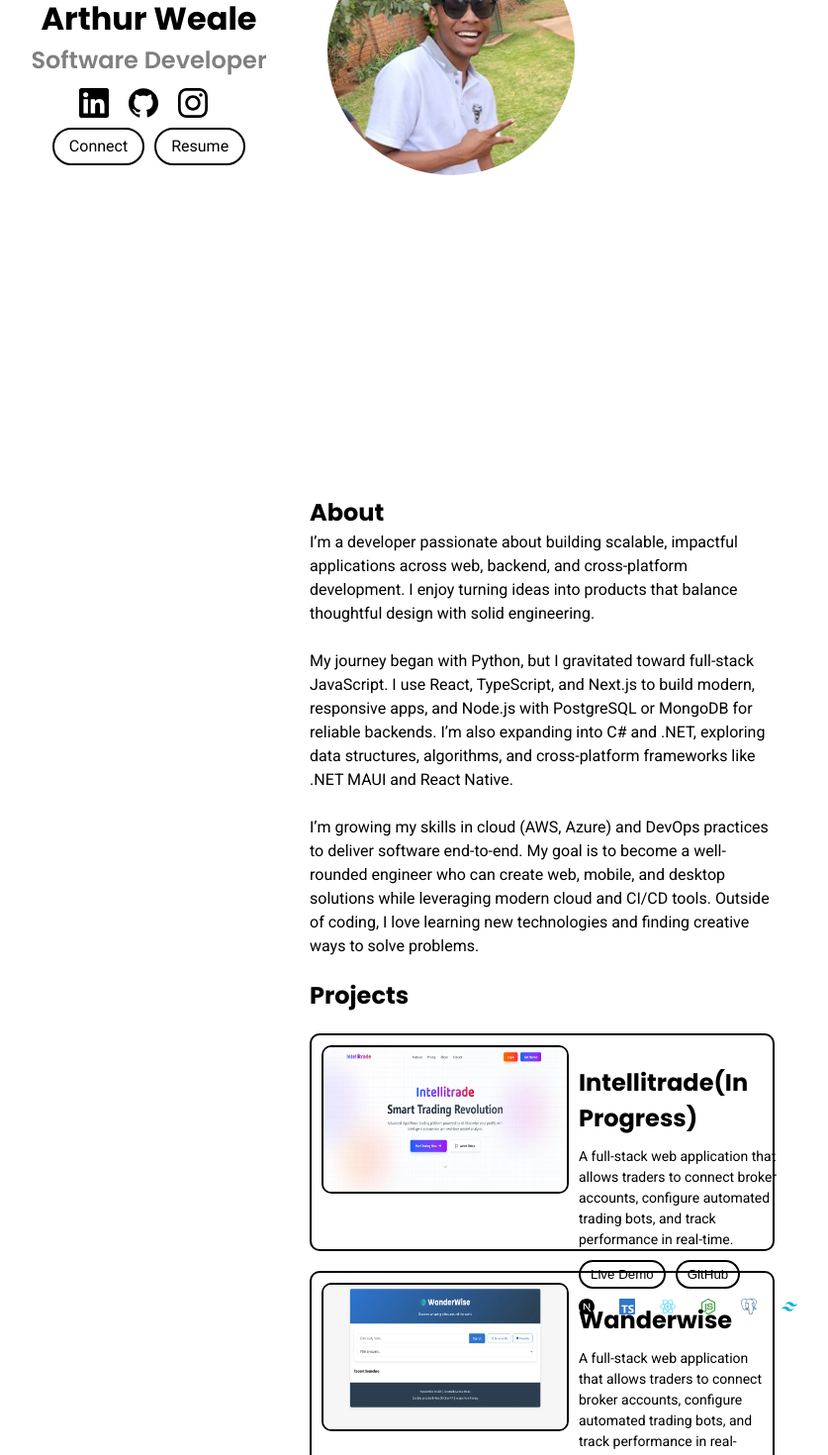
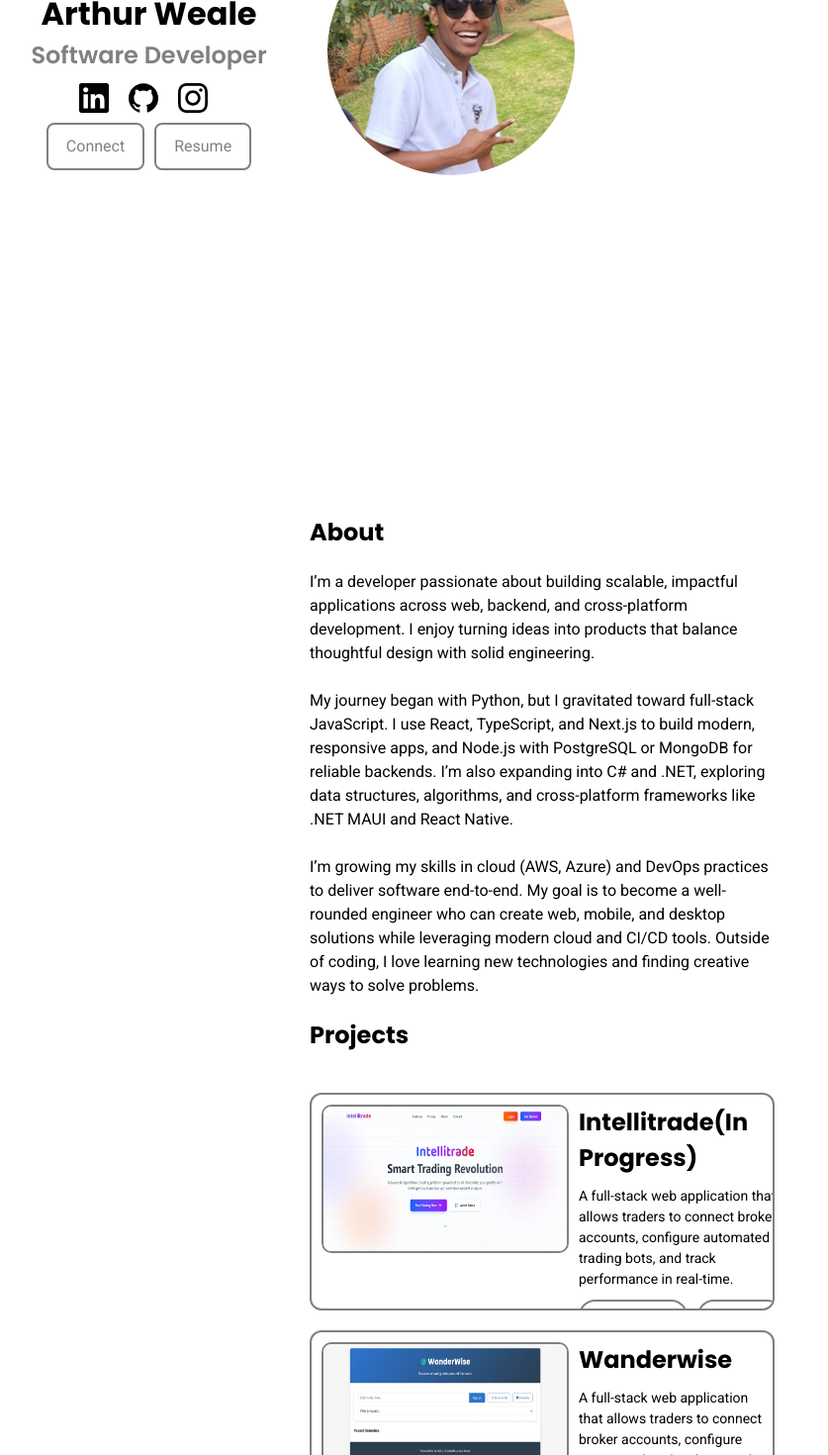
Before and after one commit to Arthur-Weale/portfolio, a React (Vite) app: page / in a window 1280 px wide. Shown: the part 280-1750 px from the top of the page at 99% size, without its empty margins (337-1174 px from the left). Built offline with nearby package versions, Linux system fonts and the light colour scheme.

Commit message:
Added styling

```diff
--- a/index.html
+++ b/index.html
@@ -10,7 +10,8 @@
     <link rel="preconnect" href="https://fonts.gstatic.com" crossorigin>
     <link href="https://fonts.googleapis.com/css2?family=Poppins:ital,wght@0,100;0,200;0,300;0,400;0,500;0,600;0,700;0,800;0,900;1,100;1,200;1,300;1,400;1,500;1,600;1,700;1,800;1,900&family=Roboto:ital,wght@0,100..900;1,100..900&display=swap" rel="stylesheet">
     <meta name="viewport" content="width=device-width, initial-scale=1.0" />
-    <title>Arthur.dev</title>
+    <link rel="icon" href="a.ico">
+    <title>Arthur Weale</title>
   </head>
   <body>
     <div id="root"></div>
--- a/src/App.css
+++ b/src/App.css
@@ -65,25 +65,19 @@ a{
   margin-bottom: 150px;
 }
 
-.top-image-container{
-  opacity: 1;
-  /* transform: translateX(250px); */
+/* .top-image-container{
+  opacity: 0;
+  transform: translateX(-250px);
   animation: fadeAndScrolL 1s ease-in forwards;
-  animation-timeline: view();
-  animation-range: exit 0 cover 100%;
 }
 
 
 @keyframes fadeAndScrolL{
-  0%{
+  to{
     opacity: 1;
     transform: translateX(0);
   }
-  100%{
-    opacity: 0;
-    transform: translateY(100px);
-  }
-}
+} */
 
 .top-intro{
   opacity: 0;
@@ -176,12 +170,12 @@ a{
   gap: 20px;
 }
 
-.projects h2{
+/* .projects h2{
   margin-top: 20px;
-}
+} */
 
 .project1{
-  border: solid 2px rgb(0, 0, 0);
+  border: solid 2px grey;
   height: 220px;
   width: 100%;
   border-radius: 10px;
@@ -189,18 +183,6 @@ a{
   grid-template-columns: 1fr 3fr;
   padding: 10px;
   gap: 10px;
-}
-.project2{
-  border: solid 2px rgb(0, 0, 0);
-  height: 250px;
-  width: 100%;
-  border-radius: 10px;
-}
-.project3{
-  border: solid 2px rgb(0, 0, 0);
-  height: 250px;
-  width: 100%;
-  border-radius: 10px;
 }
 
 .project-description{
@@ -211,12 +193,14 @@ a{
 
 .project-description p{
   font-size: 14px;
+  color: rgb(0, 0, 0);
 }
+
 
 .project-image img{
   height: 150px;
   width: 250px;
-  border: solid 2px black;
+  border: solid 2px grey;
   border-radius: 10px;
 }
 
@@ -232,9 +216,19 @@ a{
 
 .action-btn button{
   background: none;
-  border: solid 2px black;
-  padding: 5px 10px;
+  border: solid 2px grey;
+  color: gray;
+  padding: 7px 21px;
   border-radius: 20px;
+  transition: color 0.3s ease, background 0.3s ease, transform 0.3s ease;
+}
+
+.action-btn button:hover{
+  background: black;
+  border: none;
+  color: white;
+  border-radius: 20px;
+  transform: translateY(-5px);
 }
 
 
@@ -259,11 +253,99 @@ a{
 
 .profile-btn{
   background: none;
-  border: solid 2px black;
+  border: solid 2px grey;
   padding: 5px 15px;
   border-radius: 20px;
+  color: grey !important;
 }
+
+/* .res-btn{
+  background: rgb(111, 110, 110) !important;
+} */
 
 .right-container img,.image-container img{
   border-radius: 50%;
 }
+
+.about-header, .projects-header{
+  margin: 20px 0 20px 0;
+}
+
+/* Animation */
+
+nav ul li a {
+  position: relative;
+  text-decoration: none;
+  color: white;
+  transition: color 0.3s ease;
+}
+
+nav ul li a::after {
+  content: "";
+  position: absolute;
+  left: 0;
+  bottom: -3px;
+  width: 0%;
+  height: 2px;
+  background-color: #000000;
+  transition: width 0.3s ease;
+}
+
+a:hover {
+  color: grey !important;
+}
+
+nav ul li a:hover::after {
+  width: 100%;
+}
+
+
+.profile-btn {
+  background: white;
+  color: black;
+  border-radius: 8px;
+  padding: 10px 18px;
+  cursor: pointer;
+  transition: all 0.3s ease;
+}
+
+.profile-btn:hover {
+  transform: translateY(-4px);
+  box-shadow: 0 6px 15px rgba(255, 255, 255, 0.2);
+  background: #000000;
+  color: rgb(255, 255, 255) !important;
+  border: none;
+}
+
+
+.project1 {
+  transition: transform 0.3s ease, box-shadow 0.3s ease, color 0.3s ease;
+  border-radius: 12px;
+  overflow: hidden;
+}
+
+.project1:hover {
+  transform: scale(1.03);
+  box-shadow: 0 8px 25px rgba(255, 255, 255, 0.1);
+  color: rgb(0, 0, 0);
+}
+
+.tech-icons svg {
+  transition: transform 0.3s ease;
+}
+
+.tech-icons svg:hover {
+  transform: scale(1.2);
+  filter: brightness(1.3);
+}
+
+
+.socials svg {
+  transition: transform 0.3s ease, color 0.3s ease;
+  cursor: pointer;
+}
+
+.socials svg:hover {
+  transform: scale(1.2);
+  /* color: #00ff88; */
+}
```
